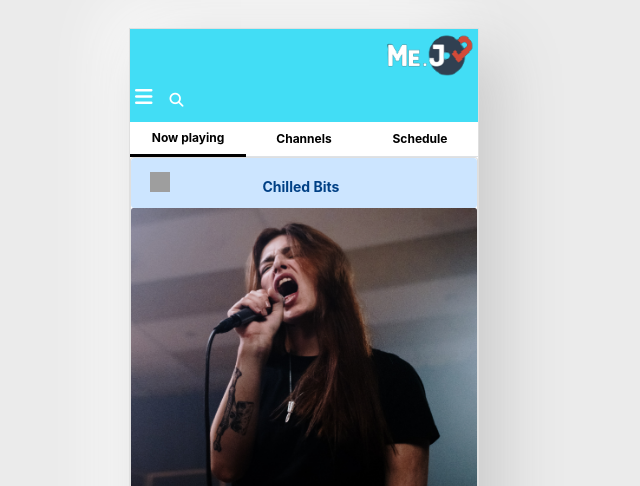
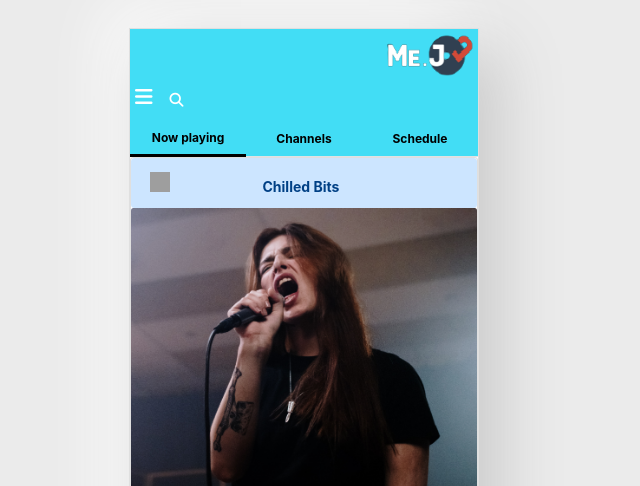
Before and after one commit to pallavbansal/MusicApp, a PHP site: page / in a window 1280 px wide. Shown: the top 486 px of the page, without its empty margins (336-976 px from the left). Run offline with PHP 8.4, Linux system fonts and the light colour scheme; some libraries are stand-ins or nearby versions; grey boxes are pictures that could not be loaded.

Commit message:
latest_code

```diff
--- a/index.html
+++ b/index.html
@@ -27,7 +27,7 @@
                   <span class="sr-only">menu bar</span>
                 </a>
                 <div class="search-container">
-                    <input type="text" name="search" placeholder="Search..." class="search-input" onclick="window.open('blank_page.html','_self')">
+                    <input type="text" name="search" placeholder="Search..." class="search-input" onclick="window.open('blank_page.html','_self')" style="color:#fff !important">
                     <a href="#" class="search-btn">
                             <i class="fas fa-search"></i>
                     </a>
@@ -39,16 +39,41 @@
 
         <div id="mySidenav" class="sidenav">
           <a href="javascript:void(0)" class="closebtn" onclick="closeNav()">&times;</a>
-          <a href="#">About</a>
-          <a href="#">Services</a>
-          <a href="#">Clients</a>
-          <a href="#">Contact</a>
-          <a href="login.html">Login</a>
+            <div class="sidebar">
+              <div class="row">
+               <a href="#">About</a>
+               <i class="fas fa-angle-right right"></i>
+              </div>
+              <div class="row">
+               <a href="#">Services</a>
+               <i class="fas fa-angle-right right"></i>
+              </div>
+              <div class="row">
+               <a href="#">Clients</a>
+               <i class="fas fa-angle-right right"></i>
+              </div>
+              <div class="row">
+               <a href="#">Contact</a>
+               <i class="fas fa-angle-right right"></i>
+              </div>
+              <div class="row">
+               <a href="login.html">Login</a>
+               <i class="fas fa-angle-right right"></i>
+              </div>
+           </div>
+           <div class="footer">
+              <div class="container" style="margin-left: 50px;">
+                <ul style="list-style:none">
+                  <li>All rights reserved 2021</li>
+                  <li>ME J Media Solutions Ltd.</li>
+                  <li>RC Version 1.1</li>
+                </ul>
+              </div>
+           </div>
         </div>
 
         <div style="background: #fff;">
-            <ul class="nav nav-tabs nav-justified" role="tablist" style="margin-top:10px;">
-
+            <ul class="nav nav-tabs nav-justified" role="tablist" style="margin-top:10px;background: #42ddf5;">
               <li class="nav-item">
                 <a class="nav-link active" id="custom-tabs-four-home-tab" data-toggle="pill" href="#custom-tabs-four-home" role="tab" aria-controls="custom-tabs-four-home" aria-selected="true" style="font-size:12px;">Now playing</a>
               </li>
@@ -95,10 +120,10 @@
 
             <div class="tab-pane fade" id="custom-tabs-four-profile" role="tabpanel" aria-labelledby="custom-tabs-four-profile-tab">
 
-                    <div class="container-fluid" style="height: 350px; overflow-y: auto; scrollbar-width: none;" id="album-list">
+                    <div class="container-fluid" style="height: 350px; overflow-y: auto; scrollbar-width: none;margin-top: 10px;" id="album-list">
                       <div class="row">
-                        <div class="col">
-                          <div class="card channel-img">
+                        <div class="col" style="border-radius: 10% !important;">
+                          <div class="card channel-img" >
                             <img class="card-img" src="images/singer/7.jpg" alt="Card image">
                             <div class="card-img-overlay">
                               <a href="#" style="color:white"><i class="fas fa-play"></i></a>
@@ -595,7 +620,7 @@
             <div class="d-flex justify-content-between">
               <div class="p-2">
                 <div class="button button-lg">
-                  <i class="fas fa-ban fa-sm" aria-hidden="true"></i>
+                  <i class="fas fa-ban fa-lg" aria-hidden="true"></i>
                   <span class="sr-only">Ban</span>
                 </div>
               </div>
@@ -603,19 +628,19 @@
                 <div class="d-inline-flex">
                   <div class="p-2">
                     <div class="button button-lg">
-                      <i class="fas fa-heart"></i>
+                      <i class="fas fa-heart fa-lg"></i>
                       <span class="sr-only">Repeat Song</span>
                     </div>
                   </div>
                   <div class="p-2">
-                    <div class="button button-lg playpause-track" onclick="playpauseTrack()">
+                    <div class="button button-pause playpause-track" onclick="playpauseTrack()">
                       <i class="fas fa-pause fa-lg" aria-hidden="true" aria-hidden="true"></i>
                       <span class="sr-only">Pause</span>
                     </div>
                   </div>
                   <div class="p-2">
                     <div class="button button-lg next-track" onclick="nextTrack()">
-                      <i class="fas fa-step-forward"></i>
+                      <i class="fas fa-step-forward fa-lg"></i>
                       <span class="sr-only">Next Music</span>
                     </div>
                   </div>
@@ -625,7 +650,7 @@
               <div class="p-2">
                 <div class="container">
                 <div class="button button-lg volumepopup" onclick="volumeclick()">
-                  <i class="fas fa-volume-up" aria-hidden="true" style=""></i>
+                  <i class="fas fa-volume-up fa-lg" aria-hidden="true" style=""></i>
                   <div class="volumepopuptext" id="volumePopup">
                     <ol>
                         <li><i class="fas fa-volume-down" aria-hidden="true" style=""></i></li>
--- a/main.js
+++ b/main.js
@@ -51,12 +51,12 @@ let track_list = [
 function random_bg_color() {
 
   // Get a number between 64 to 256 (for getting lighter colors)
-  let red = Math.floor(Math.random() * 256) + 64;
-  let green = Math.floor(Math.random() * 256) + 64;
-  let blue = Math.floor(Math.random() * 256) + 64;
+  // let red = Math.floor(Math.random() * 256) + 64;
+  // let green = Math.floor(Math.random() * 256) + 64;
+  // let blue = Math.floor(Math.random() * 256) + 64;
 
   // Construct a color withe the given values
-  let bgColor = "rgb(" + red + "," + green + "," + blue + ")";
+  // let bgColor = "rgb(" + red + "," + green + "," + blue + ")";
 
   // Set the background to that color
   // document.body.style.background = bgColor;
--- a/style.css
+++ b/style.css
@@ -180,11 +180,15 @@ ol li{
 .button-lg {
     width: 3.25rem;
     height: 3.25rem;
+}
+.button-pause {
+    width: 3.25rem;
+    height: 3.25rem;
     background-color: #42ddf5;
 
 }
 .button {
-    color: white;
+    color: #000;
     border-radius: 50%;
     margin: 10px 3px;
     display: flex;
@@ -193,7 +197,7 @@ ol li{
 
 }
 
-.button-sm {
+/*.button-sm {
     width: 2rem;
     height: 2rem;
     opacity: 0.75;
@@ -203,7 +207,7 @@ ol li{
     width: 2.5rem;
     height: 2.5rem;
     opacity: 0.85;
-}
+}*/
 
 
 .bar {
@@ -252,6 +256,22 @@ ol li{
   font-size: 36px;
   margin-left: 50px;
 }
+.sidebar div a {
+    color: #000;
+    border-bottom: 1px solid #cfd4d1;
+    width: 70%;
+    margin-left: 40px;
+}
+.footer {
+
+    width:100%;
+    position:absolute;
+    bottom:50px;
+}
+.right{
+    margin-top: 25px;
+}
+
 .nav-tabs .nav-item.show .nav-link, .nav-tabs .nav-link.active {
   border-bottom: 3px solid #fff;
   font-size: 15px;
@@ -327,6 +347,7 @@ ol li{
     font-weight: 500;
     font-size: 16px;
     transition: 0.8s;
+    color: #fff;
 
 }
 
@@ -350,6 +371,7 @@ ol li{
 
 .channel-img{
    border: none;
+   border-radius: 30%;
 }
 .text-block{
 
@@ -387,9 +409,10 @@ ol li{
     object-fit: cover;
 }
 
- input::placeholder {
-  color: #fff;
+input::placeholder {
+  color: #000;
 }
+
 
 .slider_container {
   width: 75%;
@@ -567,7 +590,7 @@ border-radius: 0.25rem;
   top:0px;
   left:0px;
   font-size:16px;
-  color:#fff;
+  color:#000;
   pointer-event:none;
   transition: all 0.5s ease-in-out;
 }
@@ -578,7 +601,7 @@ border-radius: 0.25rem;
   width:100%;
   padding:8px 0 5px 0;
   font-size:16px;
-  color:#fff;
+  color:#000;
 }
 .input{
   border:0;
@@ -642,9 +665,9 @@ border-radius: 0.25rem;
     padding: 8px 0;
     position: absolute;
     z-index: 1;
-    bottom: 81%;
+    bottom: 105%;
     left: 50%;
-    margin-left: -20px;
+    margin-left: -18px;
 }
 
 
```
Also changed, not shown: account.html (+5 -4 lines).
